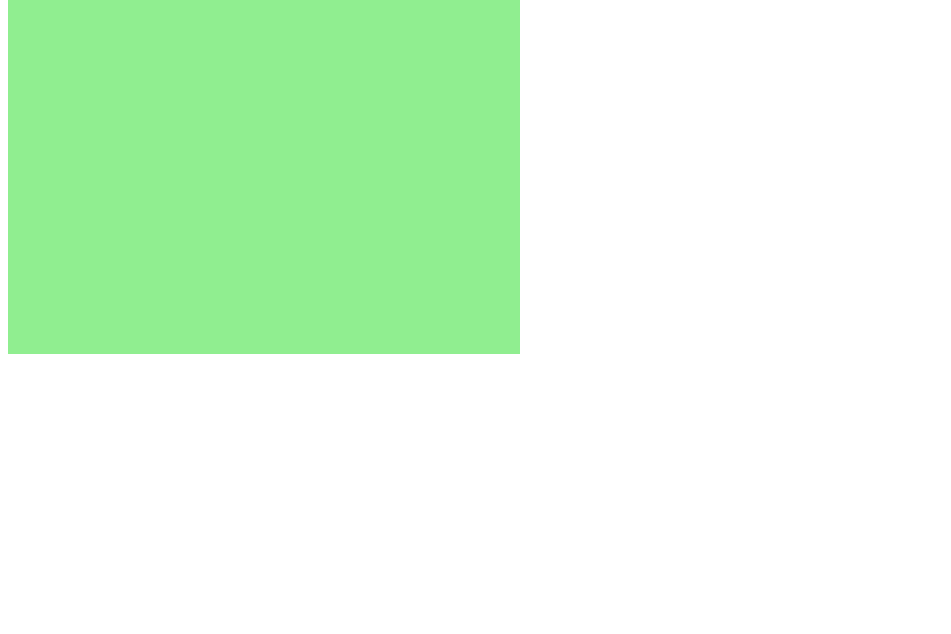
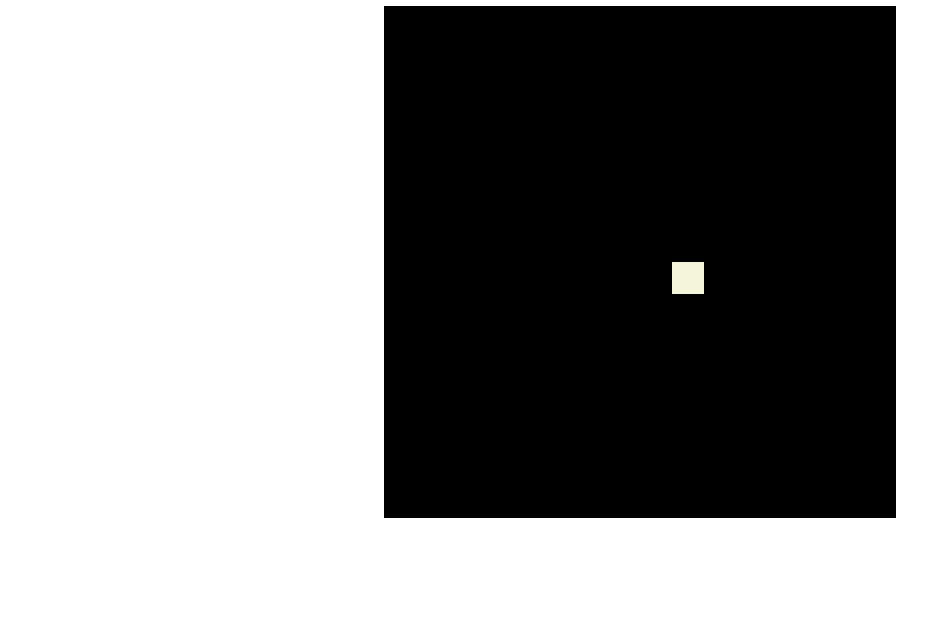
Before and after one commit to JaneNogueira/Cursos-Front-End, a plain HTML site: page Jogo cobrinha JavaScript/index.html in a window 1280 px wide. Shown: the part 166-800 px from the top of the page, without its empty margins (0-951 px from the left). Drawn offline with Linux system fonts and the light colour scheme.

Commit message:
Jogo da Cobrinha - Snake Game

```diff
--- a/Jogo cobrinha JavaScript/index.html
+++ b/Jogo cobrinha JavaScript/index.html
@@ -8,8 +8,8 @@
         <script defer src="script.js"></script>
         <title>Snake Game</title>
     </head>
-
     <body>
+        <h1>SNAKE GAME!</h1>
         <canvas id="snake" width="512" height="512"></canvas>
     </body>
 </html>
--- a/Jogo cobrinha JavaScript/script.js
+++ b/Jogo cobrinha JavaScript/script.js
@@ -1,11 +1,101 @@
 let canvas = document.getElementById("snake");
 let context = canvas.getContext("2d");
 let box = 32;
+let snake = [];
+snake[0] =
+{
+    x: 8 * box,
+    y: 8 * box
+}
+
+let direction = "right";
+let food =
+{
+    x: Math.floor(Math.random() * 15 + 1) * box,
+    y: Math.floor(Math.random() * 15 + 1) * box
+}
 
 function criarBG()
 {
-    context.fillStyle = "Lightgreen";
+    context.fillStyle = "Lightblack";
     context.fillRect(0,0,16 * box, 16 * box);
 }
 
-criarBG();
+function criarCobrinha()
+{
+    for(i=0; i< snake.length; i++)
+    {
+        context.fillStyle = "beige";
+        context.fillRect(snake[i].x, snake[i].y, box, box);
+    }
+}
+
+function drawFood()
+{
+    context.fillStyle = "black";
+    context.fillRect(food.x, food.y, box, box);
+}
+
+document.addEventListener('keydown', update);
+
+function update(event)
+{
+    if(event.keyCode == 37 && direction != "right") direction = "left";
+    if(event.keyCode == 38 && direction != "down") direction = "up";
+    if(event.keyCode == 39 && direction != "left") direction = "right";
+    if(event.keyCode == 40 && direction != "up") direction = "down";
+}
+
+function iniciarJogo()
+{
+
+
+    if(snake[0].x > 15 * box && direction == "right") snake[0].x = 0;
+    if(snake[0].x < 0 && direction == "left") snake[0].x = 16 * box;
+    if(snake[0].y > 15 * box && direction == "down") snake[0].y = 0;
+    if(snake[0].y < 0 && direction == "up") snake[0].y = 16 * box;
+
+    for(i = 1; i < snake.length; i ++)
+    {
+        if(snake[0].x == snake[i].x && snake[0].y == snake[i].y)
+        {
+            clearInterval(jogo);
+            alert('Game Over :(');
+        }
+    }
+
+    criarBG();
+    criarCobrinha();
+    drawFood();
+
+    let snakeX = snake[0].x;
+    let snakeY = snake[0].y;
+
+    if(direction == "right")snakeX += box;
+    if(direction == "left") snakeY -= box;
+    if(direction == "up")snakeY -= box;
+    if(direction == "down")snakeY += box;
+
+    if(snakeX != food.x || snakeY != food.y)
+    {
+        snake.pop();
+    }
+    else
+    {
+        food.x = Math.floor(Math.random() * 15 + 1) * box;
+        food.y = Math.floor(Math.random() * 15 + 1) * box;
+    }
+
+    snake.pop();
+
+    let newHead =
+    {
+        x: snakeX,
+        y: snakeY
+    }
+
+    snake.unshift(newHead);
+
+}
+
+let jogo = setInterval(iniciarJogo, 100);
--- a/Jogo cobrinha JavaScript/style.css
+++ b/Jogo cobrinha JavaScript/style.css
@@ -0,0 +1,10 @@
+body
+{
+    height: 95vh;
+    width: 95;
+    display: flex;
+    justify-content: center;
+    align-items: center;
+    flex-direction: column;
+    color: black;
+}
```
